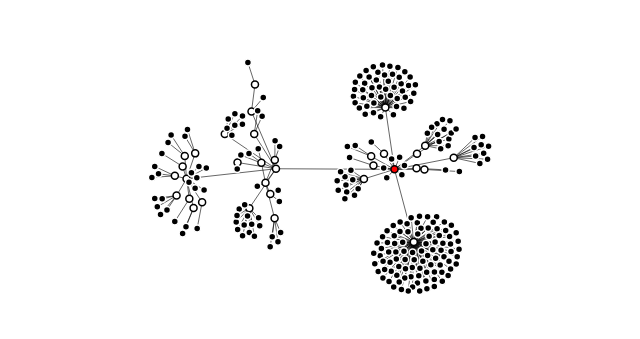
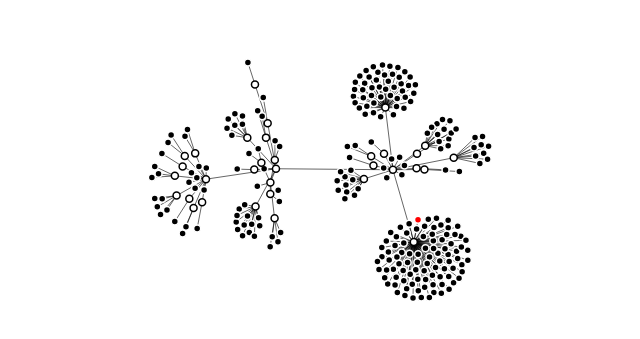
Before and after one commit to UTorontoDataScience/dsi-network, a React (Create React App) app in the folder react/: page / in a window 1280 px wide. Shown: the part 171-510 px from the top of the page, without its empty margins (282-922 px from the left). Built offline with nearby package versions, Linux system fonts and the light colour scheme.

Commit message:
add selected prop to force graph

```diff
--- a/react/src/ForceGraph/ForceGraph.tsx
+++ b/react/src/ForceGraph/ForceGraph.tsx
@@ -26,26 +26,41 @@ import {
 (window as any).d3Select = select;
 (window as any).d3SelectAll = selectAll;
 
+interface SelectedModel {
+    type: EntityType;
+    id: number;
+}
+
 interface ForceGraphProps {
     links: HydratedLink[];
     rootModel: ModelEntity;
     rootModelType: EntityType;
+    selectedModels?: SelectedModel[];
 }
 
 const ForceGraph: React.FC<ForceGraphProps> = ({
     links,
     rootModel,
     rootModelType,
+    selectedModels,
 }) => {
     const [chartRendered, setChartRendered] = useState(false);
 
     const tree = useMemo(() => {
-        return buildTree(rootModel, rootModelType, 'root', links);
-    }, [links, rootModel, rootModelType]);
+        return buildTree(
+            rootModel,
+            rootModelType,
+            'root',
+            links,
+            selectedModels
+        );
+    }, [links, rootModel, rootModelType, selectedModels]);
 
     useEffect(() => {
         setTimeout(() => {
-            const newTree = buildTree(rootModel, rootModelType, 'root', links);
+            const newTree = buildTree(rootModel, rootModelType, 'root', links, [
+                { type: 'person', id: 42 },
+            ]);
             updateForceGraph(newTree);
         }, 3000);
     }, [links, rootModel, rootModelType]);
@@ -64,24 +79,24 @@ const buildTree = (
     root: ModelEntity,
     rootType: EntityType,
     relationship: Relationship | 'root',
-    links: HydratedLink[]
+    links: HydratedLink[],
+    selected = [] as SelectedModel[]
 ): ForceNode => {
     const childLinks = links.filter(
         l => l.parentType === rootType && l.parent.id === root.id
     );
 
-    const res: HierarchicalNode = {
+    return {
         entity: root,
         relationToParent: relationship,
+        selected: !!selected.find(s => s.id === root.id && s.type === rootType),
         type: rootType,
         children: [
             ...childLinks.map(c =>
-                buildTree(c.child, c.childType, c.relationship, links)
+                buildTree(c.child, c.childType, c.relationship, links, selected)
             ),
         ],
     };
-
-    return res;
 };
 
 interface ForceNode extends HierarchicalNode {
@@ -273,26 +288,8 @@ const mapNodeSelectionData = (
     return tree;
 };
 
-/*
-
-    when data has changed by node-count has not
-    we might want to think aboug separate functions (which might call the same underlying function)
-    for data updates and additions/subtractions
-
-*/
 const updateForceGraph = (tree: ForceNode) => {
-    (tree.children![0] as any).selected = true;
-
     const nodes = hierarchy(tree);
-
-    // what we actually need to do here is merge the new data with the node selection
-    // this is hard b/c Node.children need to be recursively updated, as do Node.data.children
-    // the copy method seems good in theory, which means putting a newData prop on .data and then
-    // seting Node.data to Node.data.newData, but we want to keep the props on the node
-
-    // could be as simple as building a new tree (easy enough, as above) and then copying vx, vy, x, y from
-    // old to new recursively -- hmmm yeah, we'd just need to find root among the selection node data
-    // this is the datum whose parent is null
 
     const nodeSelection = select('g.circle-container').selectAll(
         'circle'
@@ -305,6 +302,7 @@ const updateForceGraph = (tree: ForceNode) => {
 
     const selectionRootNode = nodeSelection.data().find(n => !n.parent)!;
 
+    //map coordinates from previous simulations to new data
     const newRoot = mapNodeSelectionData(selectionRootNode, nodes);
 
     const linkSelection = select('g.line-container').selectAll(
--- a/react/src/data/model.ts
+++ b/react/src/data/model.ts
@@ -255,6 +255,7 @@ const getModel = async (): Promise<Model> => {
 
 export type ModelEntity = Unit | Division | Person | AcademicProgram;
 
+//todo: d3.hierarchy can probably take it from here
 export interface HydratedLink {
     child: ModelEntity;
     childType: EntityType;
```
